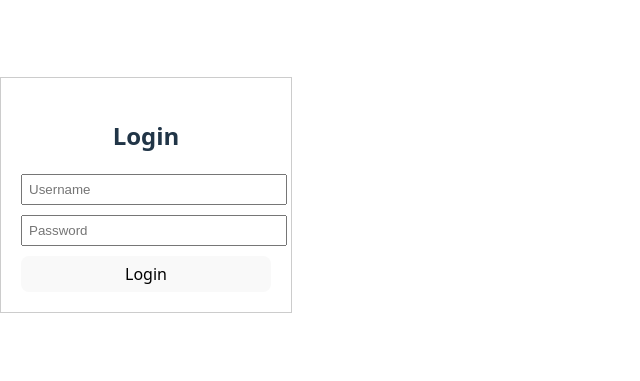
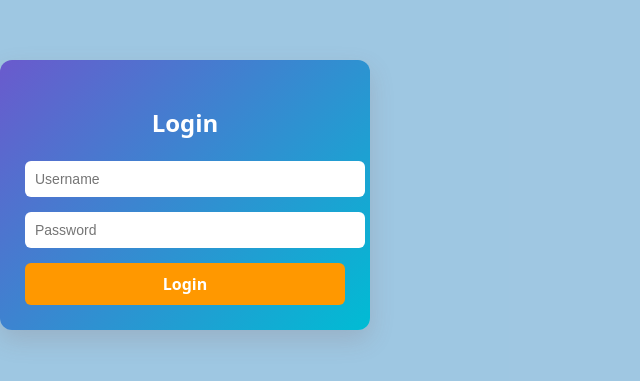
Before and after one commit to Gaganpreet-rrc/Full_Stack_Project_Sprint_01_New, a React (Vite) app in the folder sprint-01/: page / in a window 1280 px wide. Shown: the part 205-586 px from the top of the page, without its empty margins (0-640 px from the left). Built offline with nearby package versions, Linux system fonts and the light colour scheme.

Commit message:
Complete the sprint-1

```diff
--- a/sprint-01/src/components/login/login.css
+++ b/sprint-01/src/components/login/login.css
@@ -1,18 +1,51 @@
+body{
+  background-color: hwb(204 56% 13% / 0.86);
+}
+
+/* Center the login box */
 .login {
-  width: 250px;
+  width: 320px;
   margin: 100px auto;
-  padding: 20px;
-  border: 1px solid #ccc;
+  padding: 25px;
+  background: linear-gradient(135deg, #6a5acd, #00bcd4); /* unique purple → cyan */
+  border-radius: 12px;
+  box-shadow: 0 10px 25px rgba(131, 88, 88, 0.2);
   text-align: center;
 }
 
+/* Heading */
+.login h2 {
+  color: #ffffff;
+  margin-bottom: 20px;
+  font-size: 24px;
+}
+
+/* Inputs */
 .login input {
   width: 100%;
-  margin-bottom: 10px;
-  padding: 6px;
+  padding: 10px;
+  margin-bottom: 15px;
+  border: none;
+  border-radius: 6px;
+  font-size: 14px;
+  outline: none;
 }
 
+/* Button */
 .login button {
   width: 100%;
-  padding: 6px;
+  padding: 10px;
+  background-color: #ff9800; /* unique orange contrast */
+  border: none;
+  border-radius: 6px;
+  color: #ffffff;
+  font-size: 16px;
+  font-weight: bold;
+  cursor: pointer;
+  transition: background-color 0.3s ease;
 }
+
+/* Button hover */
+.login button:hover {
+  background-color: #e68900;
+}
```
